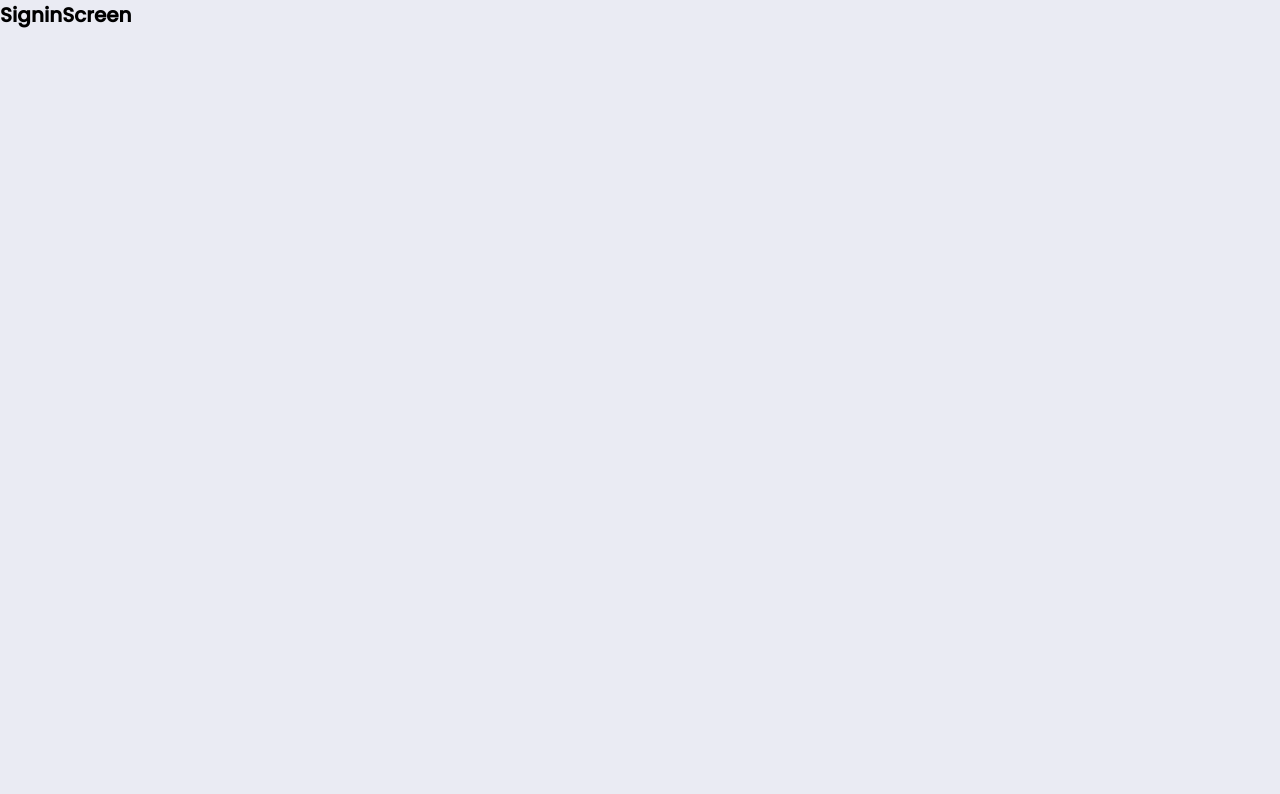
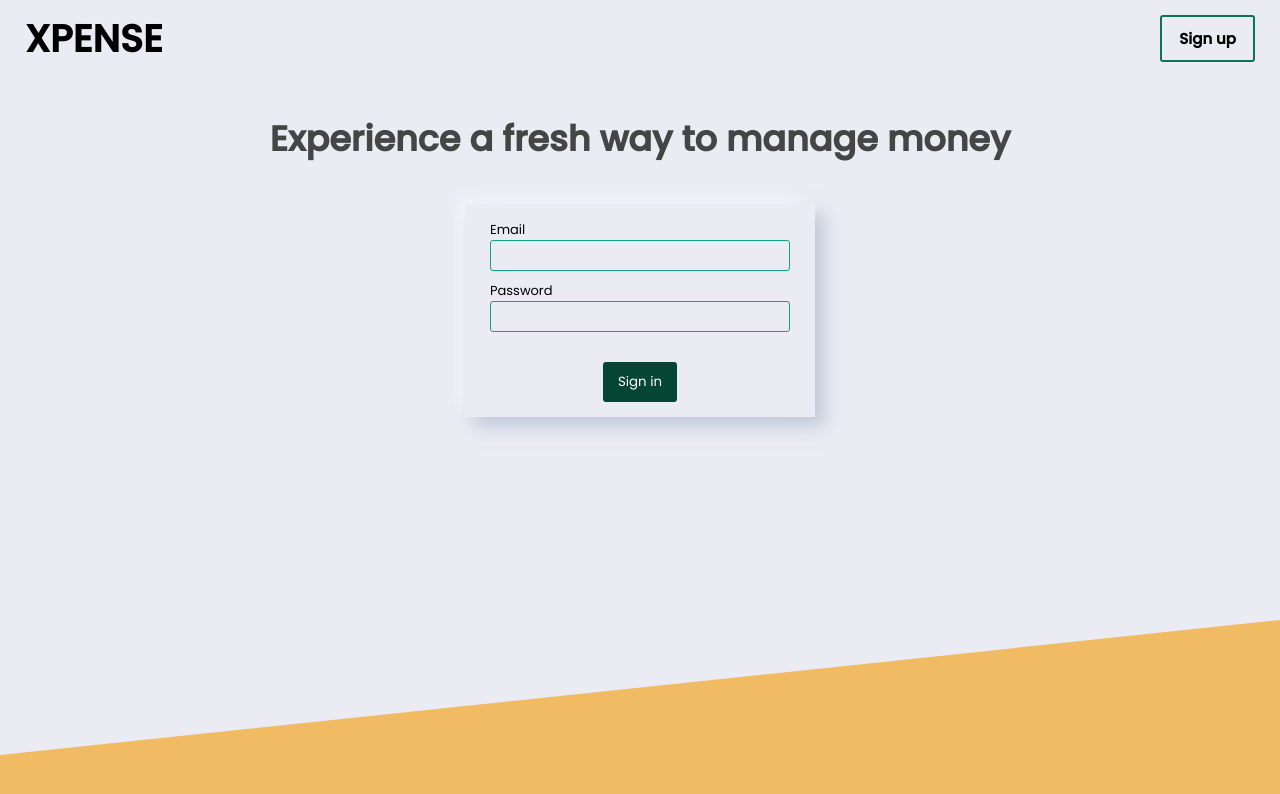
Before and after one commit to Gabito-git/Xpense, a React (Create React App) app in the folder frontend/: page /auth/signin in a window 1280 px wide. Shown: the top 794 px of the page. Built offline with nearby package versions, Linux system fonts and the light colour scheme.

Commit message:
feat(front) add singin screen markup and classes

```diff
--- a/frontend/src/screens/SinginScreen.js
+++ b/frontend/src/screens/SinginScreen.js
@@ -1,8 +1,38 @@
+import AuthForm from "../components/authscreen/AuthForm"
+import FormGroup from "../components/authscreen/FormGroup"
+import Navbar from "../components/Navbar"
+import money from '../assets/money.png'
+
 const SinginScreen = () => {
     return (
-        <h1>
-            SigninScreen
-        </h1>
+        <div className="auth">
+            <Navbar
+                buttonText="Sign up"
+                className="auth"
+            />
+            <main className="auth__main">
+                <h1 className="auth__title">Experience a fresh way to manage money</h1>
+                <AuthForm
+                    className="auth"
+                    buttonText="Sign in"
+                >
+                    <FormGroup
+                        className="auth"
+                        label="Email"
+                        type="email"
+                    />
+                    <FormGroup
+                        className="auth"
+                        label="Password"
+                        type="password"
+                    />
+                </AuthForm>
+                <div className="auth__bottom"></div>
+                <div className="auth__money animate__animated animate__rotateIn">
+                    <img src={ money } alt="money" />
+                </div>
+            </main>
+        </div>
     )
 }
 
```
